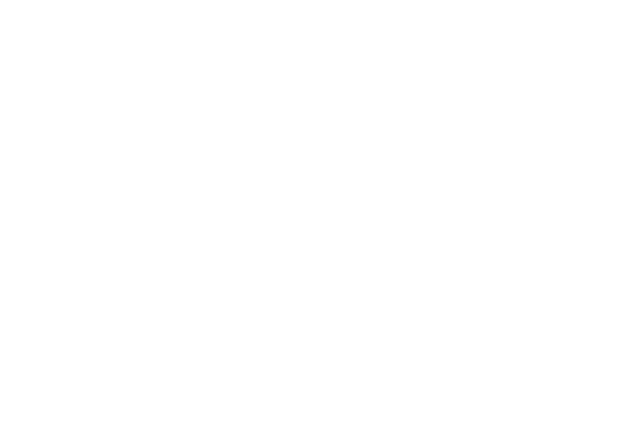
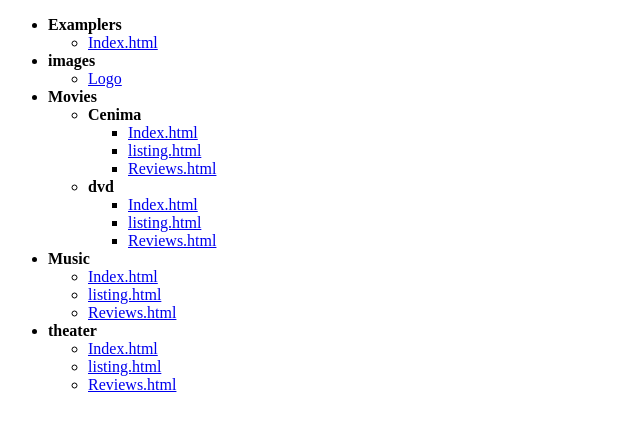
Before and after one commit to DanishNazakat/link-Assigment, a plain HTML site: page index.html in a window 1280 px wide. Shown: the whole page, without its empty margins (0-640 px from the left). Drawn offline with Linux system fonts and the light colour scheme.

Commit message:
list-Assigment

```diff
--- a/index.html
+++ b/index.html
@@ -1,11 +1,50 @@
 <!DOCTYPE html>
 <html lang="en">
+
 <head>
     <meta charset="UTF-8">
     <meta name="viewport" content="width=device-width, initial-scale=1.0">
     <title>Document</title>
 </head>
+
 <body>
+    <ul>
+        <li><b>Examplers</b></li>
+        <ul>
+            <li><a href="index.html">Index.html</a></li>
+        </ul>
+        <li><b>images</b></li>
+        <ul>
+            <li><a href="logo">Logo</a></li>
+        </ul>
+        <li><b>Movies</b></li>
+        <ul>
+            <li><b>Cenima</b></li>
+            <ul>
+                <li><a href="index.html">Index.html</a></li>
+                <li><a href="listing.html">listing.html</a></li>
+                <li><a href="reviews.html">Reviews.html</a></li>
+            </ul>
+            <li><b>dvd</b></li>
+            <ul>
+                <li><a href="index.html">Index.html</a></li>
+                <li><a href="listing.html">listing.html</a></li>
+                <li><a href="reviews.html">Reviews.html</a></li>
+            </ul>
+        </ul>
+        <li><b>Music</b></li>
+        <ul>
+            <li><a href="index.html">Index.html</a></li>
+            <li><a href="listing.html">listing.html</a></li>
+            <li><a href="reviews.html">Reviews.html</a></li>
+        </ul>
+        <li><b>theater</b></li>
+        <ul>
+            <li><a href="index.html">Index.html</a></li>
+            <li><a href="listing.html">listing.html</a></li>
+            <li><a href="reviews.html">Reviews.html</a></li>
+        </ul>
+    </ul>
+</body>
 
-</body>
 </html>
```
